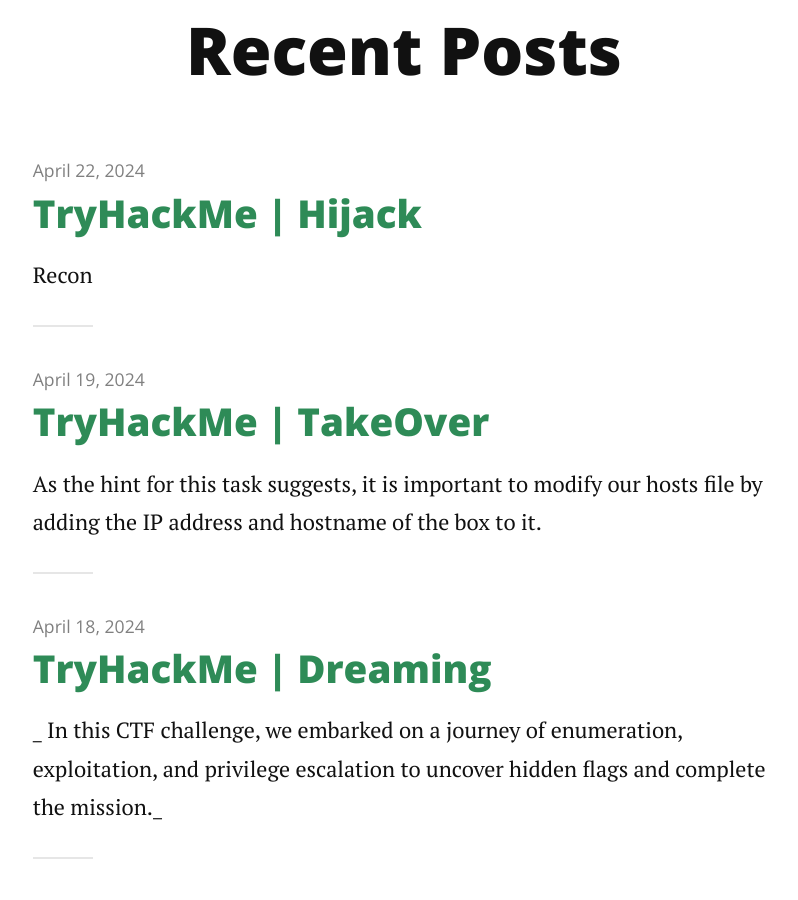
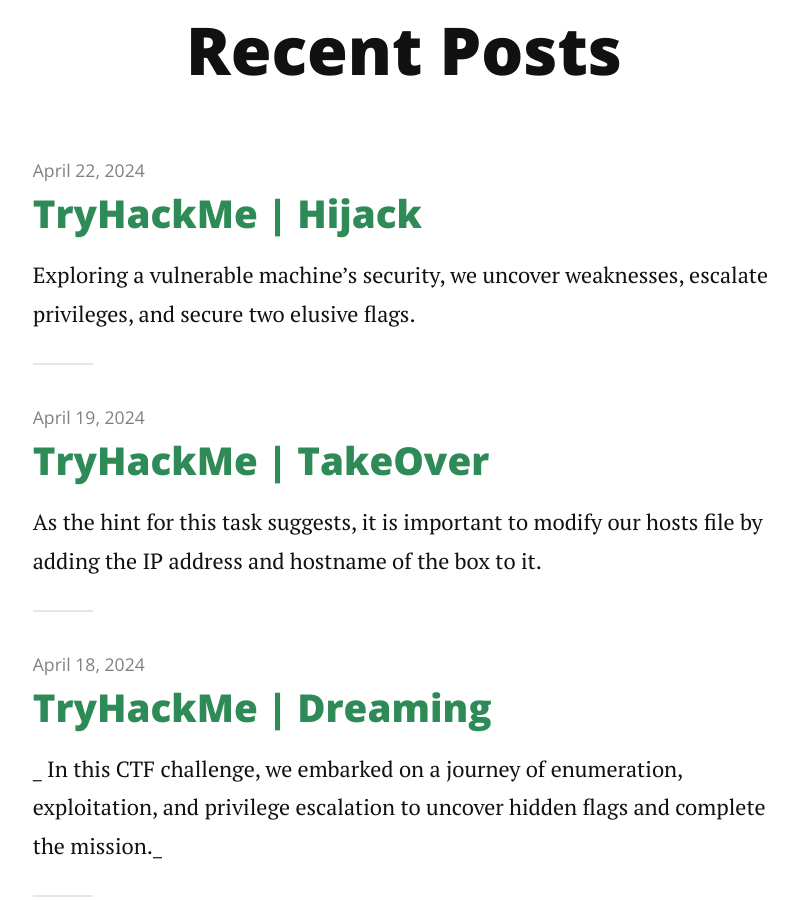
Before and after one commit to PingBackHome/PingBackHome.github.io, a Jekyll site: the page built from index.html, in a window 1280 px wide and 900 px high, scrolled down 347 px. Shown: the whole window, without its empty margins (236-1034 px from the left). Built offline with Jekyll 4.4.1, drawn with Linux system fonts in a browser that asks for light colours; nearby versions of some CDN libraries; the list of posts is cut into pages by our own code; some of the changed lines change nothing that is shown.

Commit message:
Update 2024-04-22-THM-Hijack.md

```diff
--- a/_posts/2024-04-22-THM-Hijack.md
+++ b/_posts/2024-04-22-THM-Hijack.md
@@ -4,6 +4,8 @@
 categories: THM
 ---
 
+
+_Exploring a vulnerable machine's security, we uncover weaknesses, escalate privileges, and secure two elusive flags._
 
 
 ## Recon
@@ -348,8 +350,52 @@
 
 ![afbeelding](https://github.com/PingBackHome/PingBackHome.github.io/assets/115549820/e19e6e0e-18b8-4a88-8d87-eca1bc8ca0a9)
 
+**Completing Privilege Escalation**
+
+Now that we know which libraries are being used, we can further complete our privilege escalation.
+
+According to Hacktricks, we need to create a `.c` file with the content found on the page of Hacktricks. Afterward, we compile it with `gcc`.
+
+
 ![afbeelding](https://github.com/PingBackHome/PingBackHome.github.io/assets/115549820/eb570ff0-583d-4456-9040-ba0f4c47a60f)
+
+## Final Steps for Privilege Escalation
+
+After compiling, we have two files in the `/tmp` folder:
+- `priv.c`
+- `libcrypt.so.1`
+
+Now, if we combine this with the information from the command `sudo -l`, we'll get a root shell. :):):)
 
 ![afbeelding](https://github.com/PingBackHome/PingBackHome.github.io/assets/115549820/e6456683-05f3-4d8b-a4ac-48a3f9cbae12)
 
+
+## Obtaining Root Flag
+
+Now that we have obtained root privileges, we can finally read the last flag, the root flag, and thus, the box is popped and complete.
+
 ![afbeelding](https://github.com/PingBackHome/PingBackHome.github.io/assets/115549820/e110ebdf-3fcd-4ed4-99ab-b1e547eee2a8)
+
+
+## Summary:
+
+1. **Nmap Scan:**
+   Conducted a thorough Nmap scan to identify open ports and services on the target machine.
+
+2. **Credentials Discovery:**
+   Discovered credentials in an NFS share, providing a potential entry point.
+
+3. **Web Server Access:**
+   Utilized the obtained credentials to gain access to the web server, uncovering further avenues for exploitation.
+
+4. **Cookie Brute-Forcing:**
+   Leveraged cookie brute-forcing techniques to escalate privileges and gain admin access on the web server.
+
+5. **Service Control Panel Exploration:**
+   Explored a service control panel, revealing a misconfigured environment variable and a path to privilege escalation.
+
+6. **Privilege Escalation:**
+   Crafted and executed a tailored exploit using LD_LIBRARY_PATH, exploiting the misconfigured environment variable to escalate privileges to root.
+
+7. **Root Access:**
+   Achieved root privileges, enabling the retrieval of both user and root flags, effectively completing the challenge.
```
